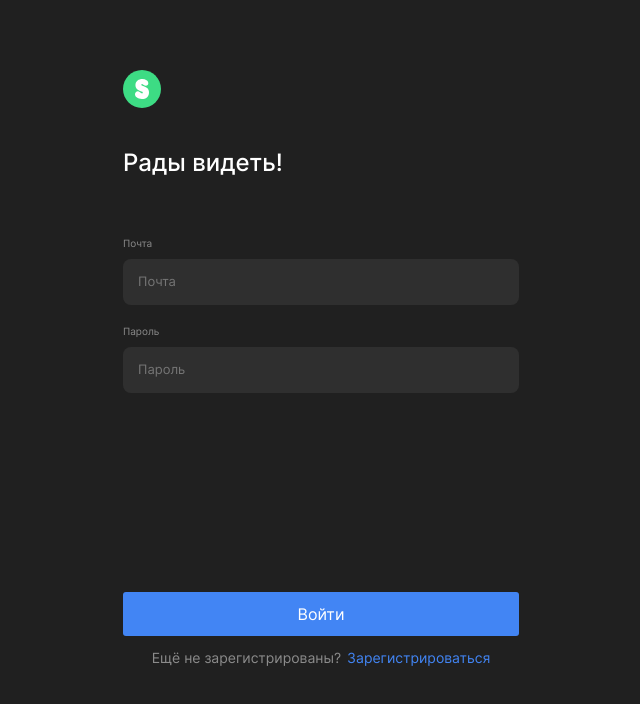
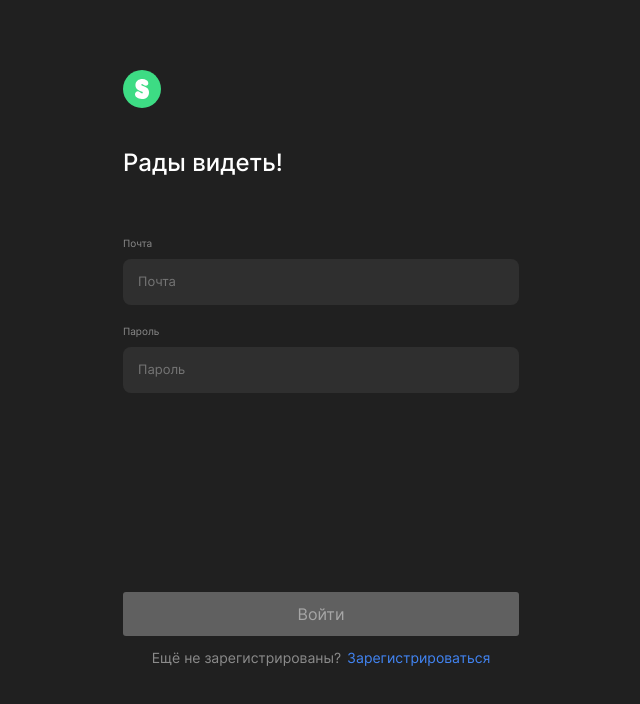
Before and after one commit to Stormuke/movies-explorer-frontend, a React (Create React App) app: page /signin in a window 1280 px wide. Shown: the top 704 px of the page, without its empty margins (319-959 px from the left). Built offline with nearby package versions, Linux system fonts and the light colour scheme.

Commit message:
style(Sign): добавил состояние невалидной кнопки сабмита

```diff
--- a/src/components/Sign/Sign.css
+++ b/src/components/Sign/Sign.css
@@ -59,6 +59,7 @@
   background-color: rgba(66, 133, 244, 1);
   padding: 13px 0;
   margin-top: 179px;
+  cursor: pointer;
   transition: opacity 0.2s linear;
 }
 
@@ -89,6 +90,12 @@
 
 .sign__button:hover {
   opacity: 0.6;
+}
+
+.sign__submit_disabled {
+  opacity: 0.6;
+  background-color: rgba(139, 139, 139, 1);
+  cursor: not-allowed;
 }
 
 @media screen and (min-width: 767px) and (max-width: 1279px) {
```
